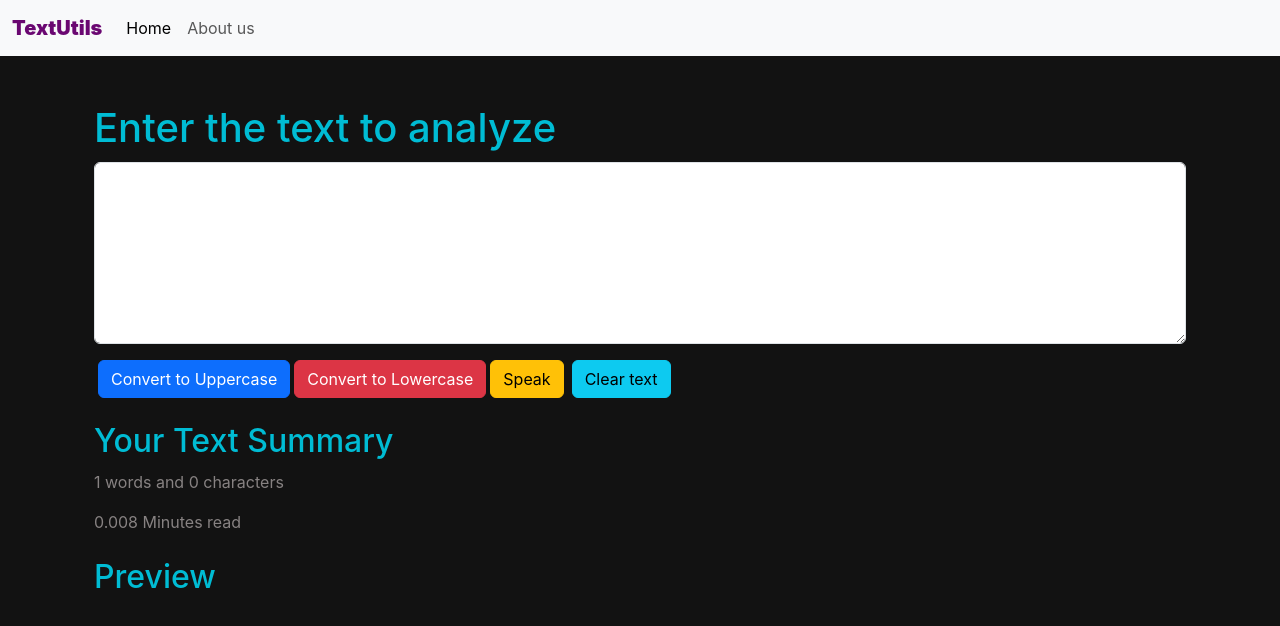
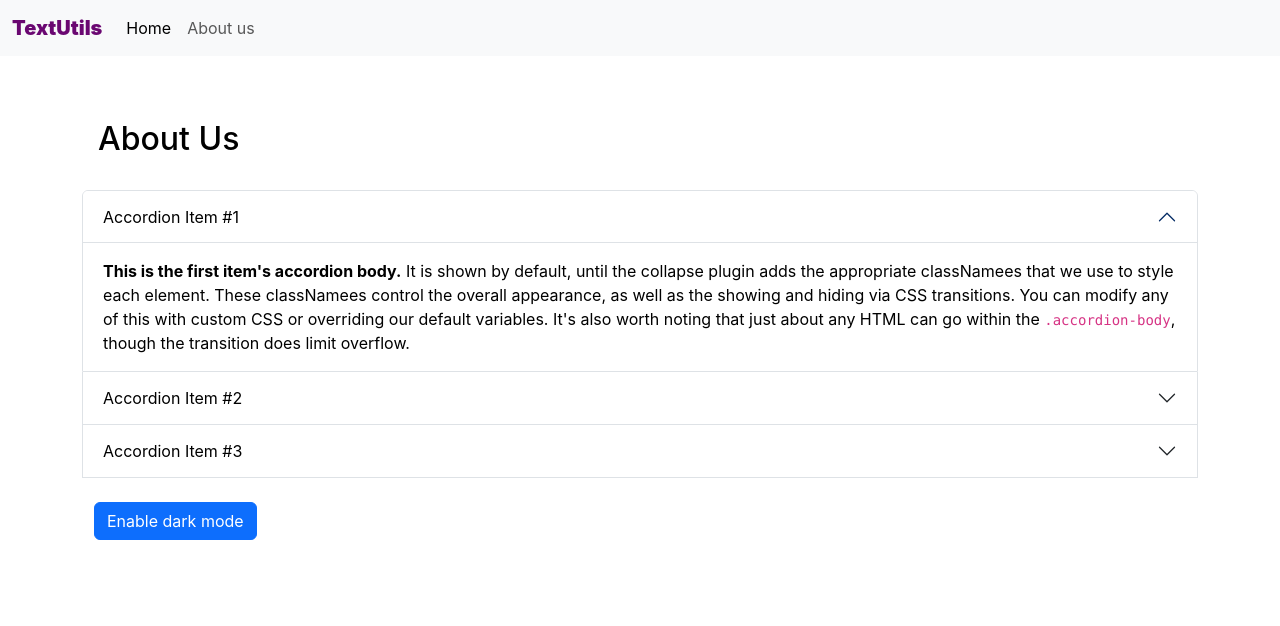
Before and after one commit to LostBoy143/react-cwh, a React (Create React App) app: page / in a window 1280 px wide. Shown: the top 626 px of the page. Built offline with nearby package versions, Linux system fonts and the light colour scheme.

Commit message:
thats the last wrap up for the app

```diff
--- a/src/App.css
+++ b/src/App.css
@@ -35,7 +35,7 @@
 }
 
 body {
-  background-color: #121212;
+  /* background-color: #121212; */
   color: rgb(135, 130, 130);
 }
 .main-heading {
--- a/src/App.js
+++ b/src/App.js
@@ -1,7 +1,8 @@
 import "./App.css";
+import About from "./Components/About";
 import Navbar from "./Components/Navbar";
 
-import TextForm from "./Components/TextForm";
+// import TextForm from "./Components/TextForm";
 
 function App() {
   return (
@@ -11,7 +12,8 @@ function App() {
         about="About us"
       />
       <div className="container my-3 mt-5">
-        <TextForm heading="Enter the text to analyze" />
+        {/* <TextForm heading="Enter the text to analyze" /> */}
+        <About />
       </div>
     </>
   );
--- /dev/null
+++ b/src/Components/About.js
@@ -0,0 +1,178 @@
+import React, { useState } from "react";
+
+export default function About() {
+  const [myStyle, setMyStyle] = useState({
+    color: "black",
+    backgroundColor: "white",
+  });
+  const [btnTxt, setBtnTxt] = useState(
+    "Enable dark mode"
+  );
+
+  const toggleStyle = () => {
+    if (myStyle.color === "black") {
+      setMyStyle({
+        color: "white",
+        backgroundColor: "black",
+      });
+      setBtnTxt("Enable light mode");
+    } else {
+      setMyStyle({
+        color: "black",
+        backgroundColor: "white",
+      });
+      setBtnTxt("Enable dark mode");
+    }
+  };
+
+  return (
+    <div style={myStyle}>
+      <h2 className="my-3 p-3">About Us</h2>
+      <div
+        className="accordion"
+        id="accordionExample"
+      >
+        <div className="accordion-item">
+          <h2 className="accordion-header">
+            <button
+              className="accordion-button"
+              type="button"
+              data-bs-toggle="collapse"
+              data-bs-target="#collapseOne"
+              aria-expanded="true"
+              aria-controls="collapseOne"
+              style={myStyle}
+            >
+              Accordion Item #1
+            </button>
+          </h2>
+          <div
+            id="collapseOne"
+            className="accordion-collapse collapse show"
+            data-bs-parent="#accordionExample"
+            style={myStyle}
+          >
+            <div
+              className="accordion-body"
+              style={myStyle}
+            >
+              <strong>
+                This is the first item's accordion
+                body.
+              </strong>{" "}
+              It is shown by default, until the
+              collapse plugin adds the appropriate
+              classNamees that we use to style
+              each element. These classNamees
+              control the overall appearance, as
+              well as the showing and hiding via
+              CSS transitions. You can modify any
+              of this with custom CSS or
+              overriding our default variables.
+              It's also worth noting that just
+              about any HTML can go within the{" "}
+              <code>.accordion-body</code>, though
+              the transition does limit overflow.
+            </div>
+          </div>
+        </div>
+        <div className="accordion-item">
+          <h2 className="accordion-header">
+            <button
+              className="accordion-button collapsed"
+              type="button"
+              data-bs-toggle="collapse"
+              data-bs-target="#collapseTwo"
+              aria-expanded="false"
+              aria-controls="collapseTwo"
+              style={myStyle}
+            >
+              Accordion Item #2
+            </button>
+          </h2>
+          <div
+            id="collapseTwo"
+            className="accordion-collapse collapse"
+            style={myStyle}
+            data-bs-parent="#accordionExample"
+          >
+            <div
+              className="accordion-body"
+              style={myStyle}
+            >
+              <strong>
+                This is the second item's
+                accordion body.
+              </strong>{" "}
+              It is hidden by default, until the
+              collapse plugin adds the appropriate
+              classNamees that we use to style
+              each element. These classNamees
+              control the overall appearance, as
+              well as the showing and hiding via
+              CSS transitions. You can modify any
+              of this with custom CSS or
+              overriding our default variables.
+              It's also worth noting that just
+              about any HTML can go within the{" "}
+              <code>.accordion-body</code>, though
+              the transition does limit overflow.
+            </div>
+          </div>
+        </div>
+        <div className="accordion-item">
+          <h2 className="accordion-header">
+            <button
+              className="accordion-button collapsed"
+              type="button"
+              data-bs-toggle="collapse"
+              data-bs-target="#collapseThree"
+              aria-expanded="false"
+              aria-controls="collapseThree"
+              style={myStyle}
+            >
+              Accordion Item #3
+            </button>
+          </h2>
+          <div
+            id="collapseThree"
+            className="accordion-collapse collapse"
+            data-bs-parent="#accordionExample"
+          >
+            <div
+              className="accordion-body"
+              style={myStyle}
+            >
+              <strong>
+                This is the third item's accordion
+                body.
+              </strong>{" "}
+              It is hidden by default, until the
+              collapse plugin adds the appropriate
+              classNamees that we use to style
+              each element. These classNamees
+              control the overall appearance, as
+              well as the showing and hiding via
+              CSS transitions. You can modify any
+              of this with custom CSS or
+              overriding our default variables.
+              It's also worth noting that just
+              about any HTML can go within the{" "}
+              <code>.accordion-body</code>, though
+              the transition does limit overflow.
+            </div>
+          </div>
+        </div>
+        <div className="container my-2">
+          <button
+            type="button"
+            className="btn btn-primary my-3"
+            onClick={toggleStyle}
+          >
+            {btnTxt}
+          </button>
+        </div>
+      </div>
+    </div>
+  );
+}
--- a/src/Components/Navbar.js
+++ b/src/Components/Navbar.js
@@ -28,7 +28,7 @@ export default function Navbar(props) {
               <a
                 className="nav-link active"
                 aria-current="page"
-                href="/"
+                href="index.html"
               >
                 Home
               </a>
```
